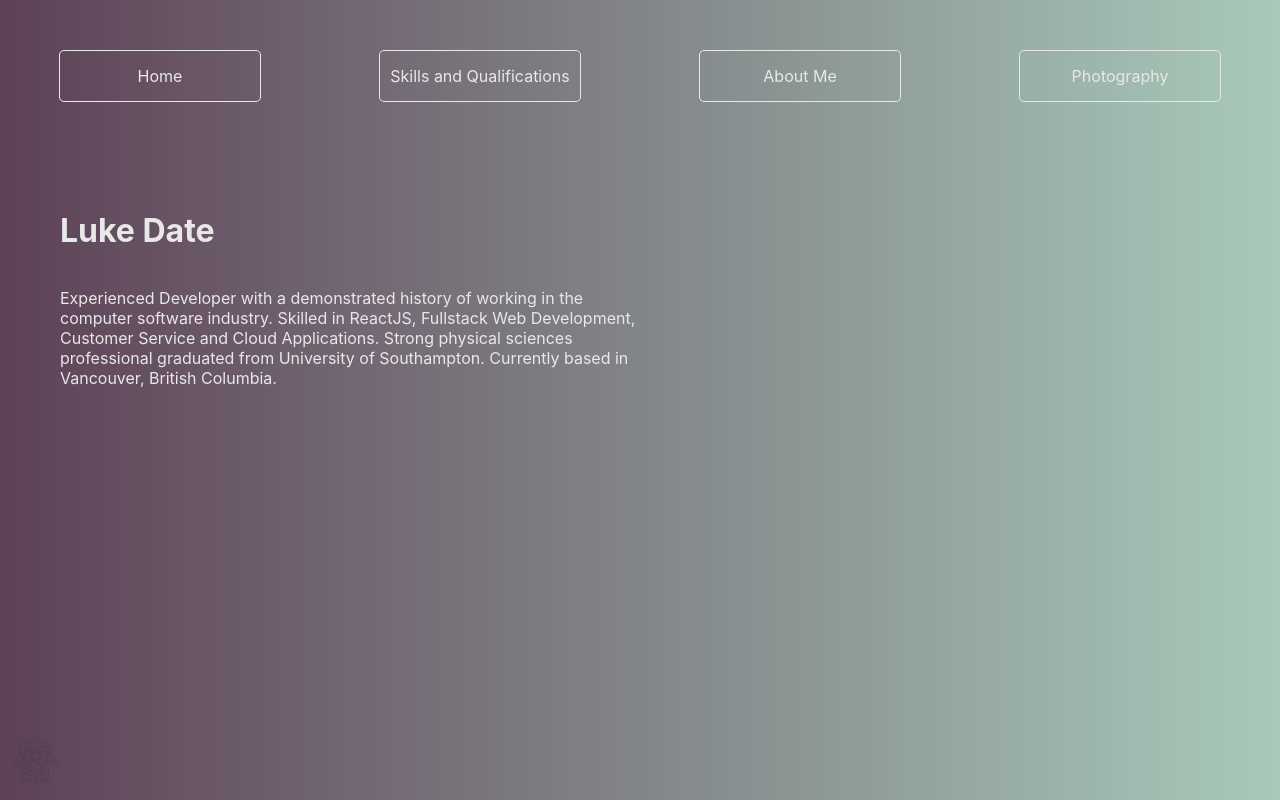
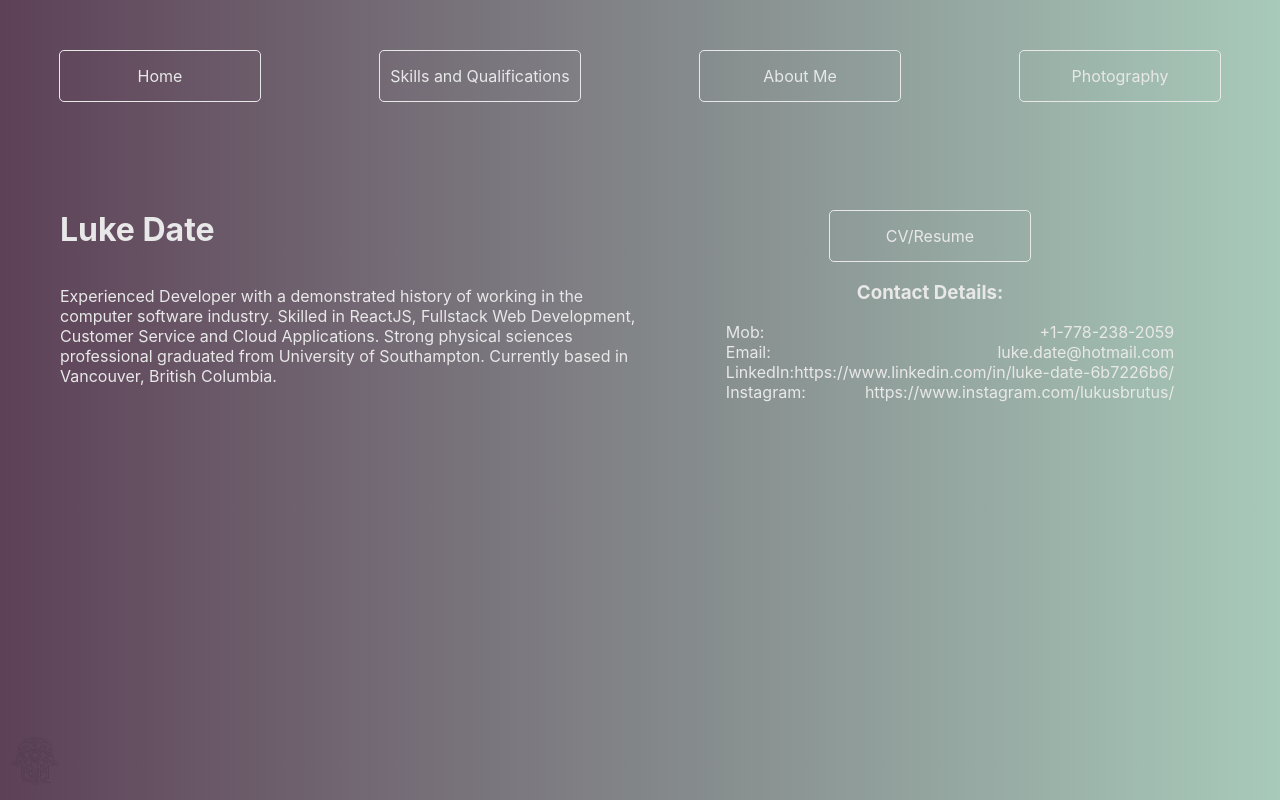
Before and after one commit to LukeDate/LukeDate.github.io, a React (Create React App) app: page / in a window 1280 px wide. Built offline with nearby package versions, Linux system fonts and the light colour scheme.

Commit message:
new build

```diff
--- a/src/App.js
+++ b/src/App.js
@@ -1,4 +1,4 @@
-import React from 'react';
+import React, { useState } from 'react';
 import './App.scss';
 import styled from 'styled-components';
 import {
@@ -16,7 +16,9 @@ import Hamsa from './pages/hamsa';
 
 
 function App() {
+  const [active, setActive] = useState('');
   const HamsaImg = styled('img')`
+
   width: 50px;
   height: 50px;
 `;
@@ -27,22 +29,27 @@ function App() {
     left: 10px;
   `;
 
+  const NavLink = styled(Link)`
+    background-color: ${props => props.active === active ? '#e8e8e8' : ''};
+    color: ${props => props.active === active ? 'rgba(0, 0, 0, 0.5) !important' : ''};
+  `;
+
   return (
     <div className="App">
       <Router>
       <div className="nav">
-        <Link to="/">
+        <NavLink active={'home'} onClick={() => setActive('home')} to="/">
           Home
-        </Link>
-        <Link to="/skills+qualifications">
+        </NavLink>
+        <NavLink active={'skills'} onClick={() => setActive('skills')} to="/skills+qualifications">
           Skills and Qualifications
-        </Link>
-        <Link to="/about+me">
+        </NavLink>
+        <NavLink active={'about'} onClick={() => setActive('about')} to="/about+me">
           About Me
-        </Link>
-        <Link to="/photography">
+        </NavLink>
+        <NavLink active={'photos'} onClick={() => setActive('photos')} to="/photography">
           Photography
-        </Link>
+        </NavLink>
       </div>
         <HamsaLink to="/life">
           <HamsaImg src="/hamsa.png" />
--- a/src/pages/home.js
+++ b/src/pages/home.js
@@ -1,12 +1,76 @@
 import React from 'react';
 import '../App.scss';
+import styled from 'styled-components';
+
+
 
 const Home = () => {
+
+    const Button = styled('a')`
+        color: #e8e8e8;
+        width: 200px;
+        height: 50px;
+        border: 1px solid #e8e8e8;
+        border-radius: 5px;
+        display: flex;
+        align-items: center;
+        justify-content: center;
+        text-decoration: none;
+        margin-top: 20px;
+    `;
+
+    const Header = styled('div')`
+        display: flex;
+        flex-direction: row;
+        align-items: flex-start;
+        justify-content: flex-start;
+        color: #e8e8e8;
+        padding: 40px 60px;
+    `;
+
+    const Col = styled('div')`
+        display: flex;
+        flex-direction: column;
+        width: 50%;
+        align-items: ${props => props.center ? 'center' : 'left'};
+        text-align: ${props => props.center ? 'center' : 'left'};
+        align-content: space-between;
+    `;
+
+    const List = styled('ul')`
+        list-style: none;
+        margin-top: 0;
+        > li {
+            display: flex;
+            justify-content: space-between;
+        }
+    `;
+
     return (
-        <header className="App-header">
-            <h1 className="Portfolio-Name">Luke Date</h1>
-            <p className="Description">Experienced Developer with a demonstrated history of working in the computer software industry. Skilled in ReactJS, Fullstack Web Development, Customer Service and Cloud Applications. Strong physical sciences professional graduated from University of Southampton. Currently based in Vancouver, British Columbia.</p>
-      </header>
+        <Header className="App-header">
+            <Col>
+            <h1 style={{marginTop: '20px'}}>Luke Date</h1>
+            <p style={{marginBottom: '0'}}>Experienced Developer with a demonstrated history of working in the computer software industry. Skilled in ReactJS, Fullstack Web Development, Customer Service and Cloud Applications. Strong physical sciences professional graduated from University of Southampton. Currently based in Vancouver, British Columbia.</p>
+            </Col>
+            <Col center>
+                <Button href="/resume/Luke-Date-resume.pdf" target="_blank">CV/Resume</Button>
+                <h3>Contact Details: </h3>
+                <List>
+                    <li>
+                        <span>Mob: </span> <span>+1-778-238-2059</span>
+                    </li>
+                    <li>
+                        <span>Email: </span><span>luke.date@hotmail.com</span>
+                    </li>
+                    <li>
+                        <span>LinkedIn: </span><span>https://www.linkedin.com/in/luke-date-6b7226b6/</span>
+                    </li>
+                    <li>
+                        <span>Instagram: </span> <span>https://www.instagram.com/lukusbrutus/</span>
+                    </li>
+                </List>
+            </Col>
+      </Header>
     )
 }
 
--- a/src/pages/photos.js
+++ b/src/pages/photos.js
@@ -1,10 +1,23 @@
 import React from 'react';
+import styled from 'styled-components';
 
 const Photos = () => {
+
+    const Image = styled('img')`
+        width: 80%;
+    `;
+
     return(
 
         //how should I have gallery? Grid options with button? All photos? Section? (astro, landscape, artsy ones)
-        <div>Photos</div>
+        <div>
+            <Image src="/photos/DSC_0193.jpg" />
+            <Image src="/photos/DSC_0195.jpg"/>
+            <Image src="/photos/DSC_0202.jpg"/>
+            <Image src="/photos/DSC_0206.jpg"/>
+            <Image src="/photos/DSC_0200.jpg"/>
+            <Image src="/photos/DSC_0205.jpg"/>
+        </div>
     )
 }
 
--- a/src/pages/skills.js
+++ b/src/pages/skills.js
@@ -22,6 +22,23 @@ const List = styled('ul')`
     }
 `;
 
+const SkillTiles = styled('div')`
+    display: flex;
+    flex-wrap: wrap;
+`;
+
+const Tile = styled('div')`
+    height: 25px;
+    color: #e8e8e8;
+    margin: 5px 10px;
+    padding: 5px 5px 0px 5px;
+    border: 1px solid #e8e8e8;
+    border-radius: 2px;
+`;
+
+const devSkills = ['Python', 'HTML5', 'CSS3', 'Javascript', 'Ajax', 'React.Js', 'Node.Js', 'Express.Js', 'Redux.Js', 'MobX', 'MongoDB', 'React Testing Library', 'Jest', 'Enzyme', 'Git', 'Code Deployment', 'Recompose', 'Ramda', 'Styled-components', 'Styled-tools', 'ES6'];
+const physSkills =['Advanced Calculus', 'Data Handling', 'Laboratory Science', 'Classical Mechanics', 'Quantum Mechanics', 'Material Physics and Science', 'Electromagnetism', 'Statistical Maths and Mechanics', 'Atomic Physics', 'Particle Physics', 'Nuclear Physics', 'Wave Physics', 'Special & General Relativity', 'Cosmology', 'Stellar Evolution'];
+
 const Skills = () => {
     return (
         <Wrapper>
@@ -38,12 +55,41 @@ const Skills = () => {
 
             <Text>IBM</Text>
             <List>
-                <li>Ernst & Young</li>
-                <li>British Petroleum</li>
-                <li>Barclays Bank</li>
-                <li>Diageo</li>
-                <li>IBM Client Innovation Centre</li>
+                <li>Ernst & Young
+                    <ul>
+                        <li>Created a financial tool for a client using the latest React technologies. Used functional stateless components that require various libraries such as - Styled-tools, Recompose, Ramda and MobX for state management. Created completely reusable components with latest ES6 structure and functionality. Used Watson AI conversation to analyse Twitter data and sentiment of Tweets, worked with data scientists to display corporate financial data.  </li>
+                    </ul>
+
+                </li>
+                <li>British Petroleum
+                    <ul>
+                        <li>Started as a junior ReactJs developer and over 12 months became the technical lead developer overseeing the work of fellow graduates and interns.  Helped to create an internal mirco-site for both IBM and BP employees. Trained up interns and beginner developers while on the project and oversaw the  management of the source code. Developed skills in ReactJs for UI, NodeJs for back-end integration with servers and content management systems such as Watson Content Hub and unit testing using Jest. </li>
+                    </ul>
+                </li>
+                <li>Barclays Bank
+                    <ul>
+                        <li>Created a micro-site for Barclays Bank which was used in a bid proposal for IBM iX’s digital platforms service line. The site was created in ReactJs using similar technologies to the BP microsite and was completed in a short period of time. The microsite was a leading influence in the success of the bid and brought many new projects for IBM.   </li>
+                    </ul>
+                </li>
+                <li>Diageo
+                    <ul>
+                        <li>Developed a bespoke micro-site for Diageo employees showcasing latest projects and portfolios. Gained skills with client interaction as designs and implemented components had to be signed off by the Diageo stakeholders.  </li>
+                    </ul>
+                </li>
+                <li>IBM Client Innovation Centre
+                    <ul>
+                        <li>Worked as a software analyst for IBM Product Transformation Center, dealing with IBM mergers and analysis of source code. Developed skills in basic javascript, css and html to develop an image scanner for product logos. Worked on Java apps for source code scanning.</li>
+                    </ul>
+                </li>
             </List>
+                <h4>Software Skills</h4>
+            <SkillTiles>
+                {devSkills.map(tile => <Tile>{tile}</Tile>)}
+            </SkillTiles>
+                <h4>Physics and Maths Skills</h4>
+            <SkillTiles>
+                {physSkills.map(tile => <Tile>{tile}</Tile>)}
+            </SkillTiles>
         </Wrapper>
     )
 }
```
Also changed, not shown: 24 other files (tests, documents, lock files or other folders).
